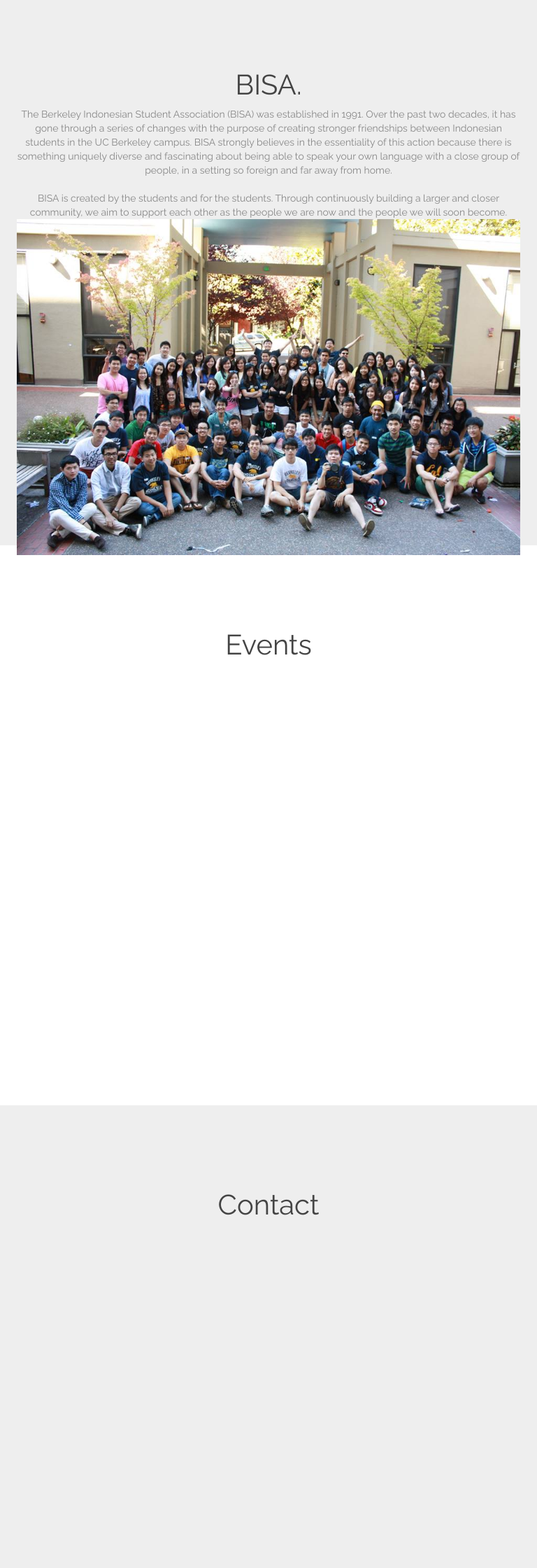
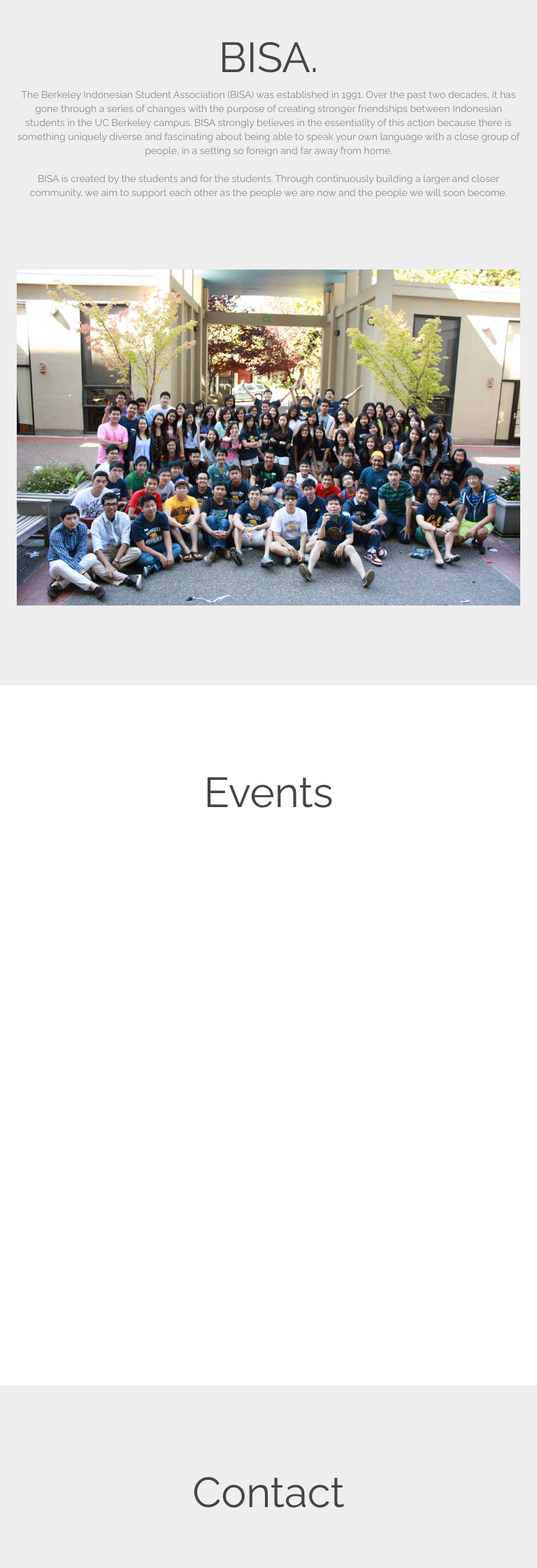
Before and after one commit to bernardusbilly/bernardusbilly.github.io, a PHP site: page /BISA2/index.html in a window 768 px wide. Shown: the part 597-2837 px from the top of the page at 70% size. Run offline with PHP 8.4, Linux system fonts and the light colour scheme.

Commit message:
Update
- added favicon
- fix the responsive design for about section

```diff
--- a/BISA2/index.html
+++ b/BISA2/index.html
@@ -57,7 +57,7 @@
                         <a class="page-scroll" href="#about">About</a>
                     </li>
                     <li>
-                        <a class="page-scroll" href="#services">Food</a>
+                        <a class="page-scroll" href="#services">Events</a>
                     </li>
                     <li>
                         <a class="page-scroll" href="#contact">Contact</a>
@@ -73,7 +73,7 @@
     <section id="intro" class="intro-section">
         <div class="row">
             <div class="col-lg-12">
-                <div id="photoset-frame" style="top: -70px;">
+                <div id="photoset-frame">
                     <img id="background" src="resources/img/bisa.jpg" style="position: relative; width: 100%; opacity: 1;"></img>
                     <img id="background-bw" src="resources/img/bisa-bw.jpg" style="position: absolute; width: 100%; opacity: 0; top: 0; left: 0;"></img>
                     <img id="richard-photo" class="photo" shift="0" src="resources/img/richard.jpg">
@@ -157,14 +157,14 @@
     <section id="about" class="about-section">
         <div class="container">
             <div class="row">
-                <div class="col-lg-6">
+                <div id="about-left" class="col-lg-6 col-md-6 col-sm-12">
                     <div class="h1">BISA.</div>
                     The Berkeley Indonesian Student Association (BISA) was established in 1991. Over the past two decades, it has gone through a series of changes with the purpose of creating stronger friendships between Indonesian students in the UC Berkeley campus. BISA strongly believes in the essentiality of this action because there is something uniquely diverse and fascinating about being able to speak your own language with a close group of people, in a setting so foreign and far away from home.
 
                     <br><br>
                     BISA is created by the students and for the students. Through continuously building a larger and closer community, we aim to support each other as the people we are now and the people we will soon become.
                 </div>
-                <div class="col-lg-6" style="vertical-align: middle;">
+                <div id="about-right" class="col-lg-6 col-md-6 col-sm-12" style="vertical-align: middle;">
                     <img src="resources/img/bisa_2013.jpg" style="width: 100%;">
                 </div>
             </div>
--- a/BISA2/resources/css/bisa-responsive.css
+++ b/BISA2/resources/css/bisa-responsive.css
@@ -19,6 +19,23 @@
 	.position {
 		font-size: 4px;
 	}
+	.about-section {
+	    height: 900px;
+	    padding-top: 50px;
+	}
+	#about-right {
+		padding-top: 50px;
+	}
+	.services-section {
+
+	}
+
+	.contact-section {
+
+	}
+	.footer-section {
+
+	}
 }
 @media (min-width: 768px) and (max-width: 991px) {
 	#photoset-info {
@@ -39,6 +56,22 @@
 	.position {
 		font-size: 6px;
 	}
+	.about-section {
+		height: 1000px;
+		padding-top: 50px;
+	}
+	#about-right {
+		padding-top: 100px;
+	}
+	.services-section {
+	    height: 1000px;
+	}
+	.contact-section {
+		height: 1000px;
+	}
+	.footer-section {
+
+	}
 }
 @media (min-width: 992px) and (max-width: 1199px) {
 	#photoset-info {
@@ -56,6 +89,18 @@
 	.name {
 		font-size: 20px;
 	}
+	.about-section {
+	}
+	#about-right {
+		padding-top: 50px;
+	}
+	.services-section {
+	}
+	.contact-section {
+	}
+	.footer-section {
+
+	}
 }
 @media (min-width: 1200px) {
 	#photoset-info {
--- a/BISA2/resources/css/bisa.css
+++ b/BISA2/resources/css/bisa.css
@@ -120,6 +120,6 @@
 	color: #FFF;
 }
 .h1 {
-	font-size: 40px;
+	font-size: 60px;
 	color: #444;
 }
--- a/BISA2/resources/css/scrolling-nav.css
+++ b/BISA2/resources/css/scrolling-nav.css
@@ -39,7 +39,7 @@
 
 .about-section {
     height: 800px;
-    padding-top: 100px;
+    padding-top: 200px;
     text-align: center;
     background: #eee;
     color: #888;
```
Also changed, not shown: BISA2/favicon.png (added), BISA2/resources/img/cal_bear.gif (added), BISA2/resources/img/cal_logo.png (added).
